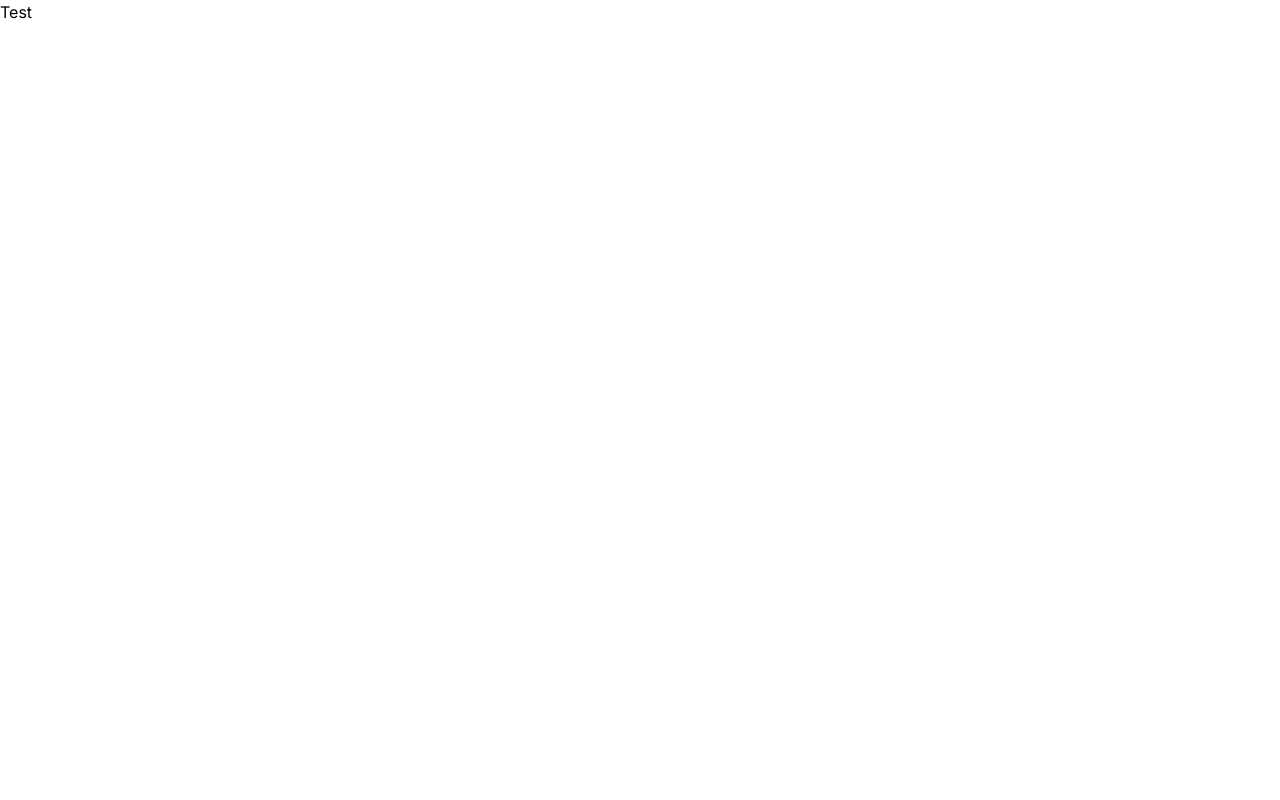
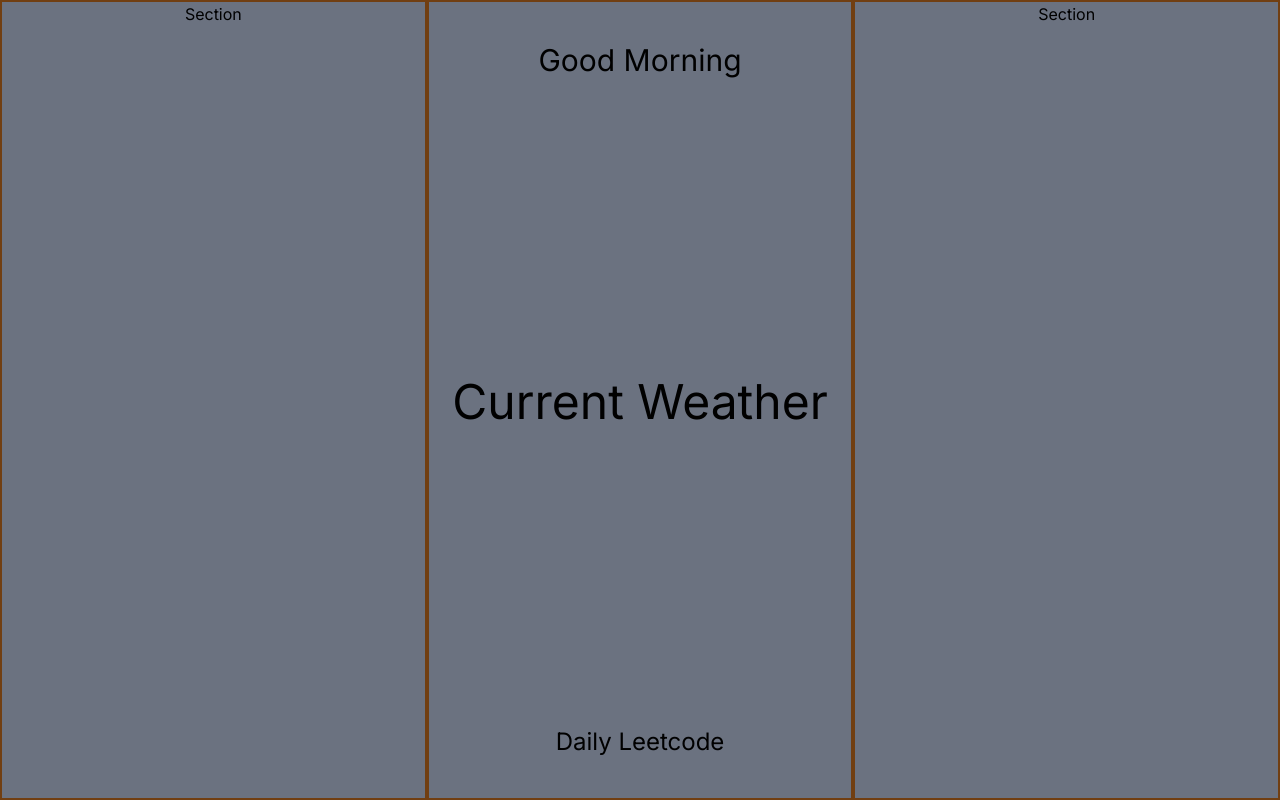
Before and after one commit to ThinkCreatively/CheckingIn, a Next.js app in the folder checking-in/: page / in a window 1280 px wide. Built offline with nearby package versions, Linux system fonts and the light colour scheme.

Commit message:
Finished wire frame of weather section

```diff
--- /dev/null
+++ b/checking-in/app/customComps/articleSection/article.tsx
@@ -0,0 +1,5 @@
+import React from "react";
+
+const ArticleSection = () => {};
+
+export default ArticleSection;
--- /dev/null
+++ b/checking-in/app/customComps/weatherSection/weather.tsx
@@ -0,0 +1,14 @@
+import React from "react";
+
+const WeatherSection = () => {
+  return (
+    <div className="flex flex-col items-center justify-between border-2 border-yellow-900 w-full ">
+      {/* TODO: make dynamic based on time EX: Good Morning/Afternoon/Evening*/}
+      <div className="my-10 text-3xl">Good Morning</div>
+      <div className="my-10 text-5xl">Current Weather</div>
+      <div className="my-10 text-2xl">Daily Leetcode</div>
+    </div>
+  );
+};
+
+export default WeatherSection;
--- a/checking-in/app/page.tsx
+++ b/checking-in/app/page.tsx
@@ -1,5 +1,17 @@
+import WeatherSection from "./customComps/weatherSection/weather";
+
 export default function Home() {
-  return <main className="flex">
-    <div className="flex h-screen w-full bg-white">Test</div>
-  </main>;
+  return (
+    <main className="flex">
+      <div className="flex h-screen w-full bg-gray-500 justify-evenly">
+        <div className="flex justify-center border-2 border-yellow-900 w-full ">
+          Section
+        </div>
+        <WeatherSection />
+        <div className="flex justify-center border-2 border-yellow-900 w-full ">
+          Section
+        </div>
+      </div>
+    </main>
+  );
 }
```
